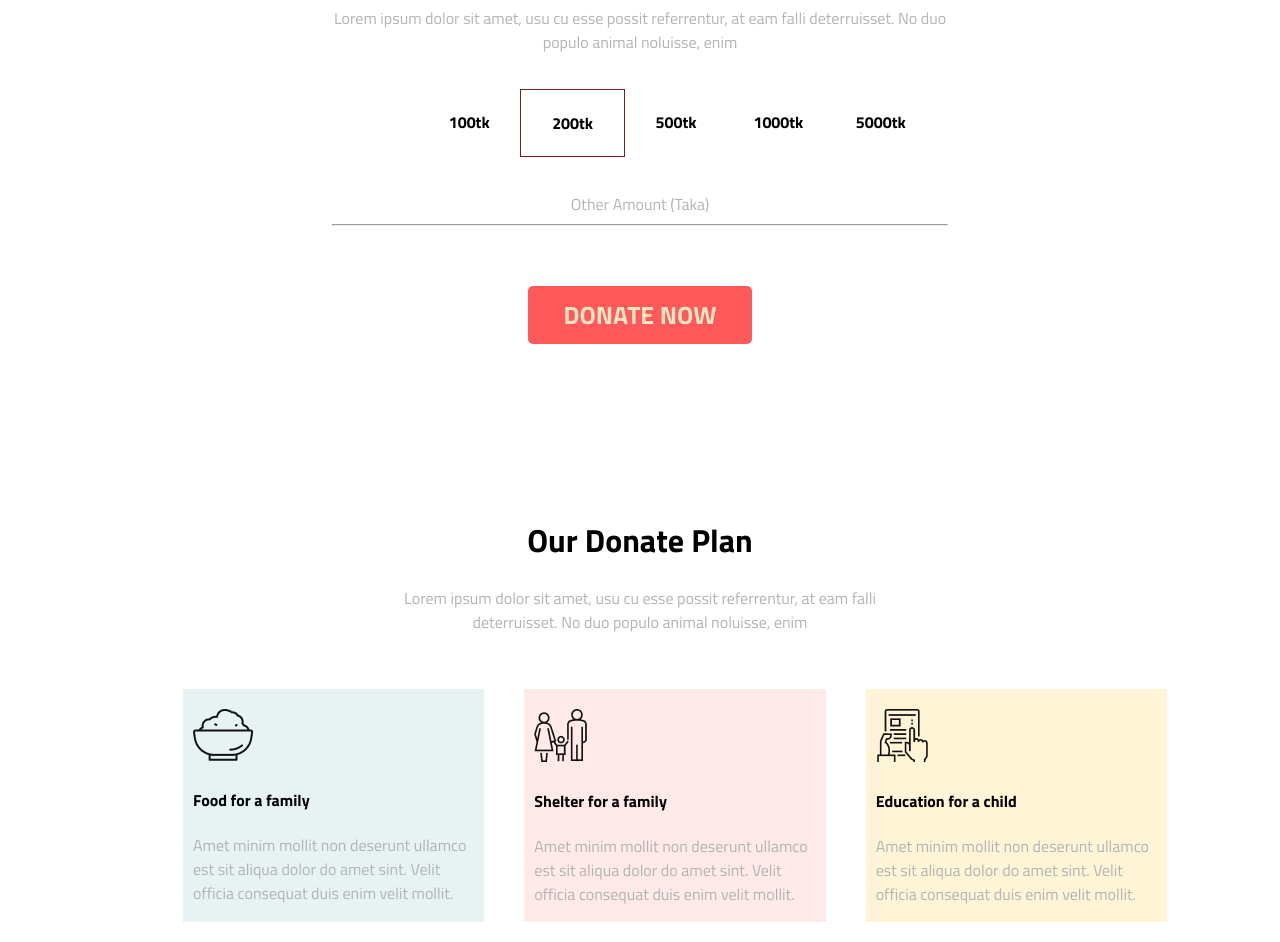
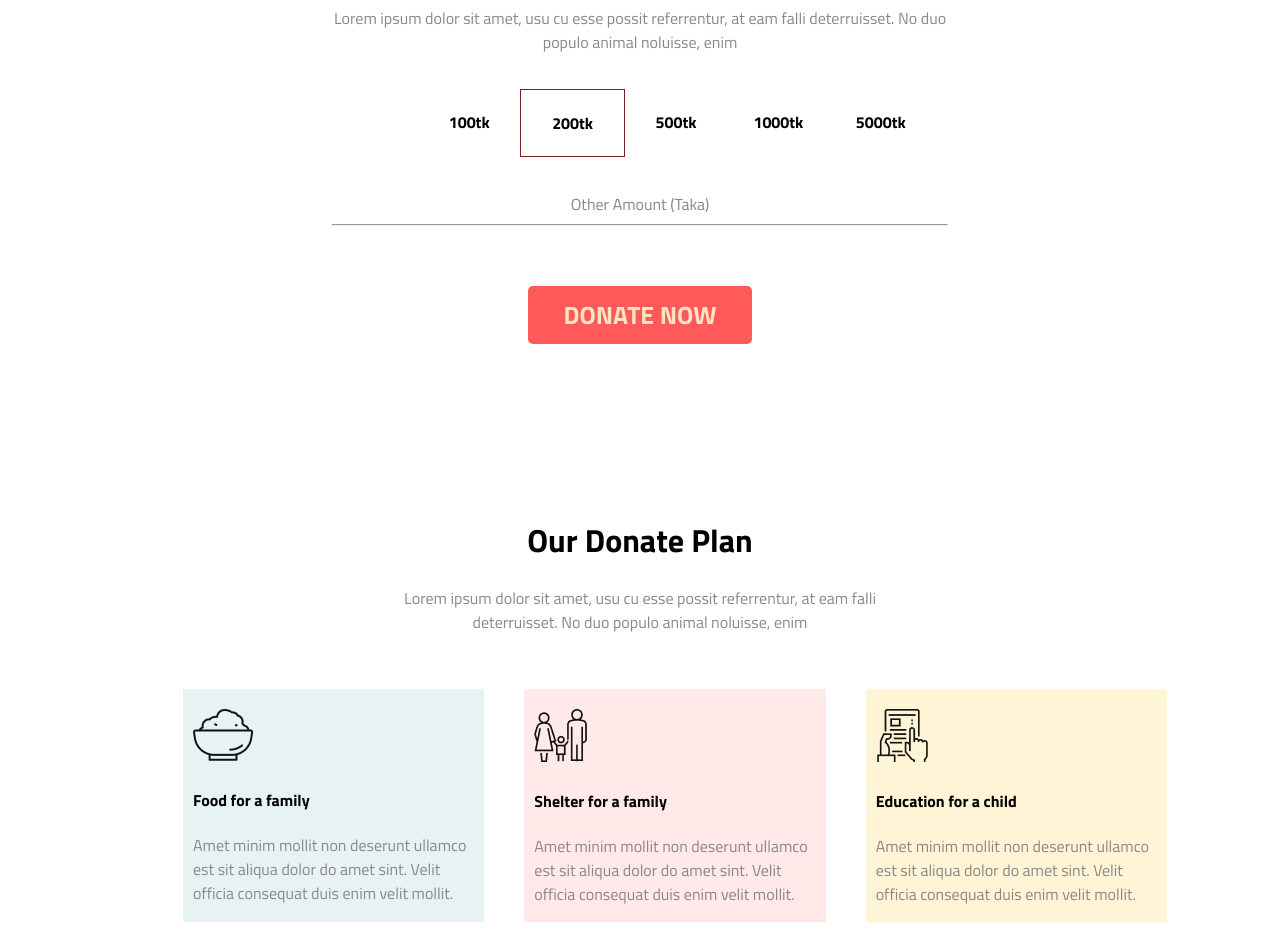
Before and after one commit to mdAlAraf/donate-today, a plain HTML site: page index.html in a window 1280 px wide. Shown: the part 885-1827 px from the top of the page. Drawn offline with Linux system fonts and the light colour scheme; a web font is replaced by a local one.

Commit message:
change-conlorr

```diff
--- a/style.css
+++ b/style.css
@@ -114,7 +114,7 @@ body {
 }
 
 p {
-    color: #B3B3B3;
+    color: #8b8787;
 }
 
 hr {
```
